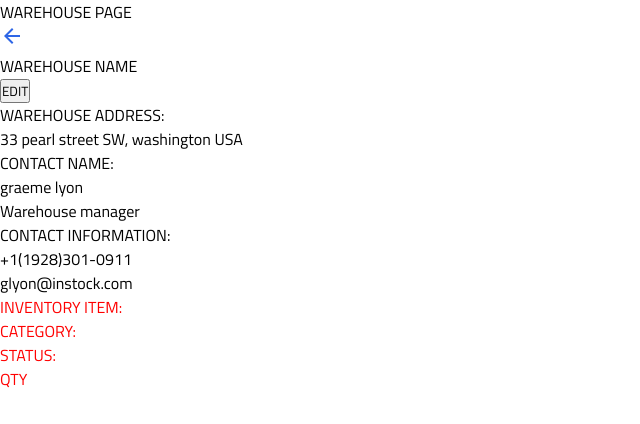
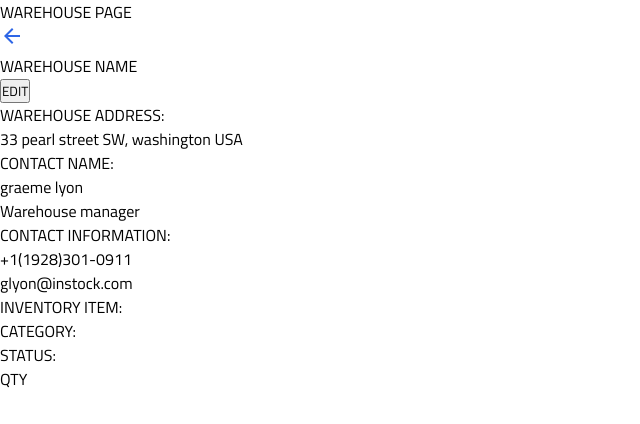
Before and after one commit to MatthewPellettieri/instock, a React (Create React App) app: page / in a window 1280 px wide. Shown: the top 424 px of the page, without its empty margins (0-640 px from the left). Built offline with nearby package versions, Linux system fonts and the light colour scheme.

Commit message:
test removed

```diff
--- a/src/components/InventoryCard/InventoryCard.scss
+++ b/src/components/InventoryCard/InventoryCard.scss
@@ -1,6 +1,2 @@
 @use "../../styles/partials/mixins" as *;
 @use "../../styles/partials/variables" as *;
-
-.inventoryCard {
-	color: red;
-}
```
